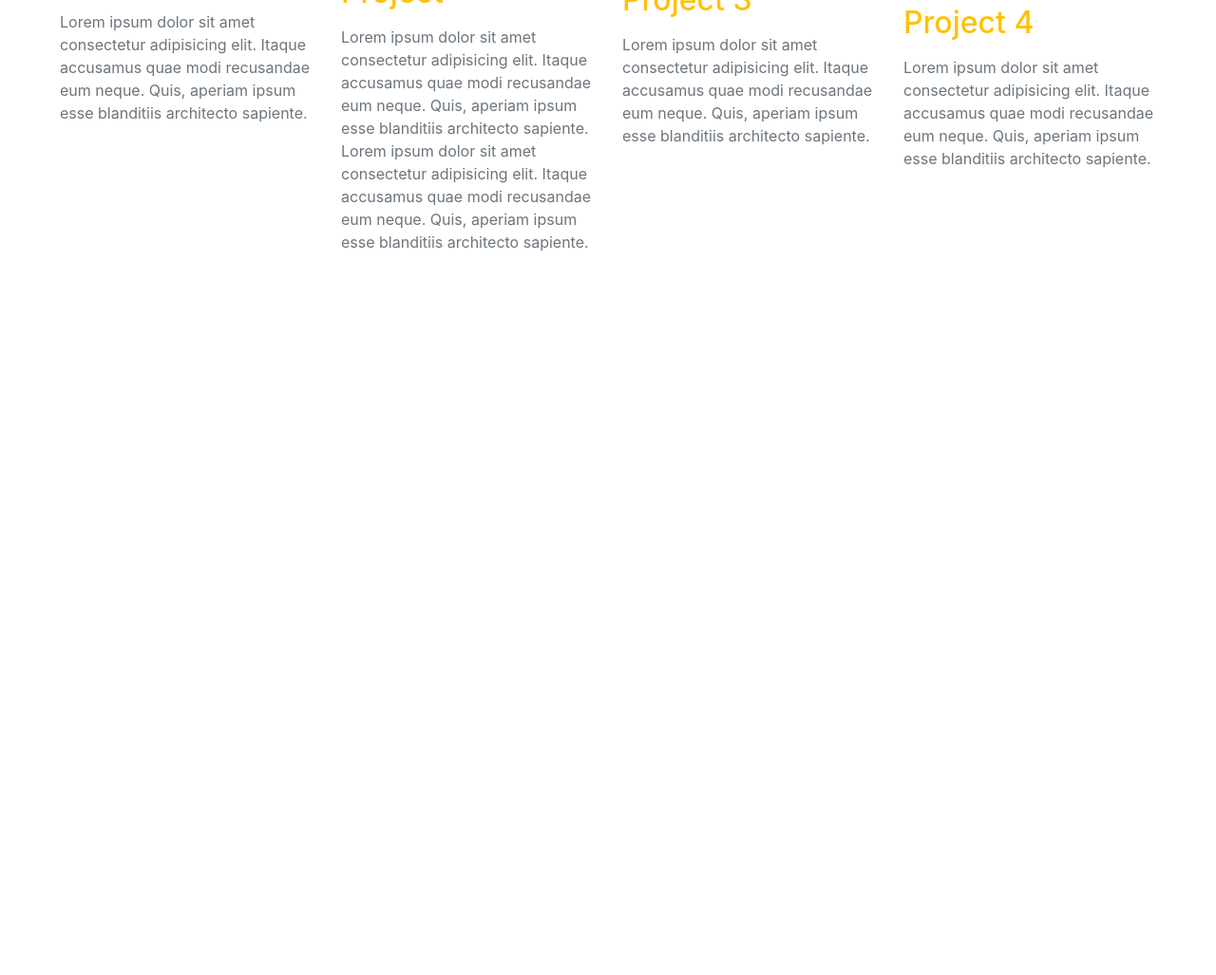
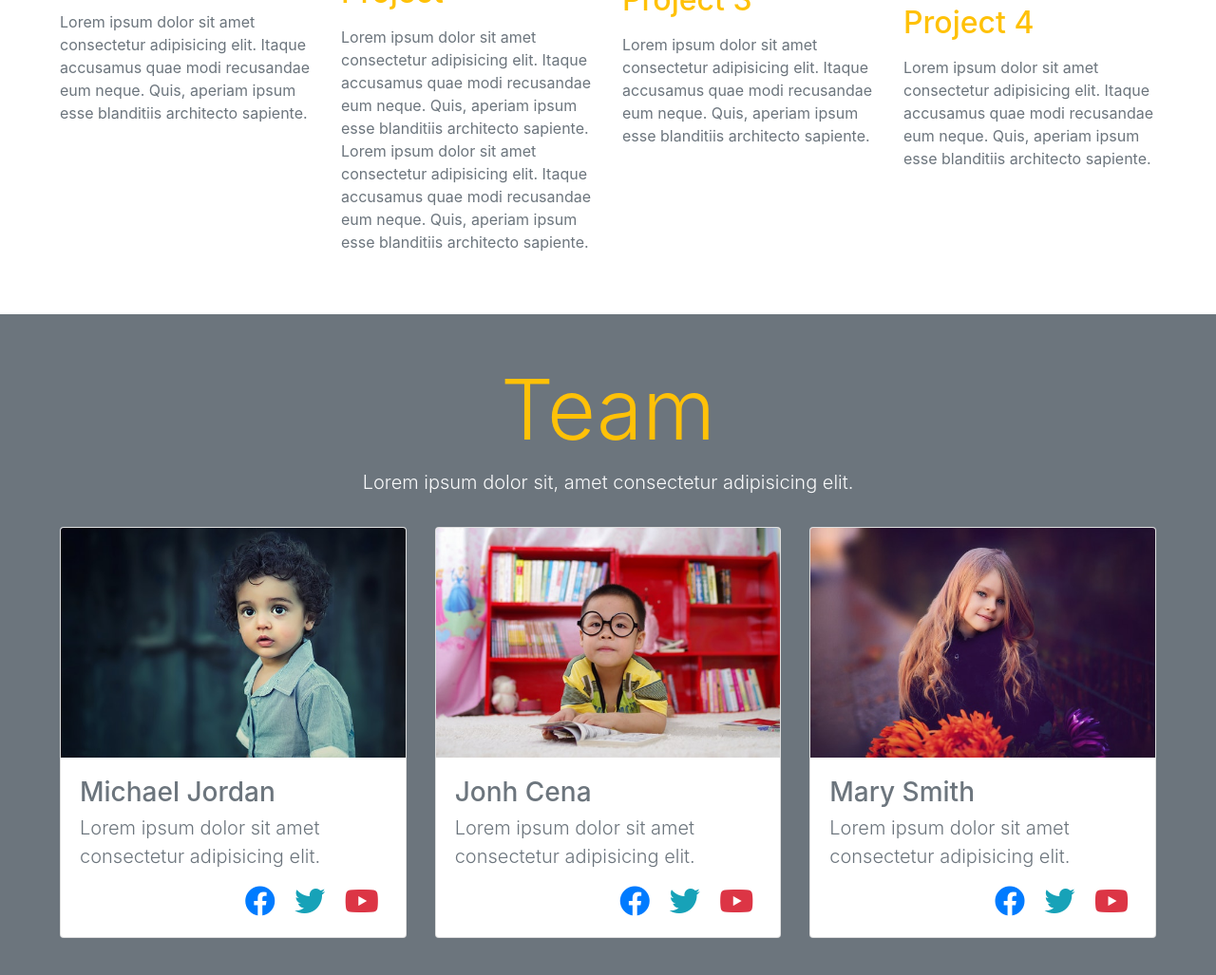
Before and after one commit to darowebdeveloper/pure-bootstrap, a plain HTML site: page index.html in a window 1280 px wide. Shown: the part 2029-3056 px from the top of the page at 95% size. Before the commit the page ends 2360 px from the top, so only its background shows below. Drawn offline with Linux system fonts and the light colour scheme; files whose address does not match are found by name.

Commit message:
added team section

```diff
--- a/index.html
+++ b/index.html
@@ -167,6 +167,76 @@
       </div>
     </section>
     <!-- End of Projects section -->
+    <!-- Team -->
+    <section class="p-sm-5 p-2 bg-secondary">
+      <div class="container-fluid">
+        <!-- title -->
+        <div class="row">
+          <div class="col text-center mb-3">
+            <h1 class="text-warning display-2">Team</h1>
+            <p class="lead text-light">Lorem ipsum dolor sit, amet consectetur adipisicing elit.</p>
+          </div>
+        </div>
+        <!-- End of title -->
+        <div class="row">
+          <div class="col-lg-4 col-sm-10 mx-auto mb-4">
+            <div class="card">
+              <img src="/images/kid1.jpg" class="card-img-top" alt="Kid 1" />
+              <div class="card-body">
+                <div class="card-title">
+                  <h3 class="text-muted">Michael Jordan</h3>
+                </div>
+                <div class="card-subtitle">
+                  <p class="lead text-secondary">Lorem ipsum dolor sit amet consectetur adipisicing elit.</p>
+                </div>
+                <div class="text-right">
+                  <a href="#"><i class="fab fa-facebook text-primary fa-2x mx-2" aria-hidden="true"></i></a>
+                  <a href="#"><i class="fab fa-twitter text-info fa-2x mx-2" aria-hidden="true"></i></a>
+                  <a href="#"><i class="fab fa-youtube text-danger fa-2x mx-2" aria-hidden="true"></i></a>
+                </div>
+              </div>
+            </div>
+          </div>
+          <div class="col-lg-4 col-sm-10 mx-auto mb-4">
+            <div class="card">
+              <img src="/images/kid2.jpg" class="card-img-top" alt="Kid 1" />
+              <div class="card-body">
+                <div class="card-title">
+                  <h3 class="text-muted">Jonh Cena</h3>
+                </div>
+                <div class="card-subtitle">
+                  <p class="lead text-secondary">Lorem ipsum dolor sit amet consectetur adipisicing elit.</p>
+                </div>
+                <div class="text-right">
+                  <a href="#"><i class="fab fa-facebook text-primary fa-2x mx-2" aria-hidden="true"></i></a>
+                  <a href="#"><i class="fab fa-twitter text-info fa-2x mx-2" aria-hidden="true"></i></a>
+                  <a href="#"><i class="fab fa-youtube text-danger fa-2x mx-2" aria-hidden="true"></i></a>
+                </div>
+              </div>
+            </div>
+          </div>
+          <div class="col-lg-4 col-sm-10 mx-auto mb-4">
+            <div class="card">
+              <img src="/images/kid3.jpg" class="card-img-top" alt="Kid 1" />
+              <div class="card-body">
+                <div class="card-title">
+                  <h3 class="text-muted">Mary Smith</h3>
+                </div>
+                <div class="card-subtitle">
+                  <p class="lead text-secondary">Lorem ipsum dolor sit amet consectetur adipisicing elit.</p>
+                </div>
+                <div class="text-right">
+                  <a href="#"><i class="fab fa-facebook text-primary fa-2x mx-2" aria-hidden="true"></i></a>
+                  <a href="#"><i class="fab fa-twitter text-info fa-2x mx-2" aria-hidden="true"></i></a>
+                  <a href="#"><i class="fab fa-youtube text-danger fa-2x mx-2" aria-hidden="true"></i></a>
+                </div>
+              </div>
+            </div>
+          </div>
+        </div>
+      </div>
+    </section>
+    <!-- End of Team -->
     <script src="/scripts/jquery.min.js"></script>
     <script src="/scripts//popper.min.js"></script>
     <script src="/scripts/bootstrap.bundle.min.js"></script>
```
